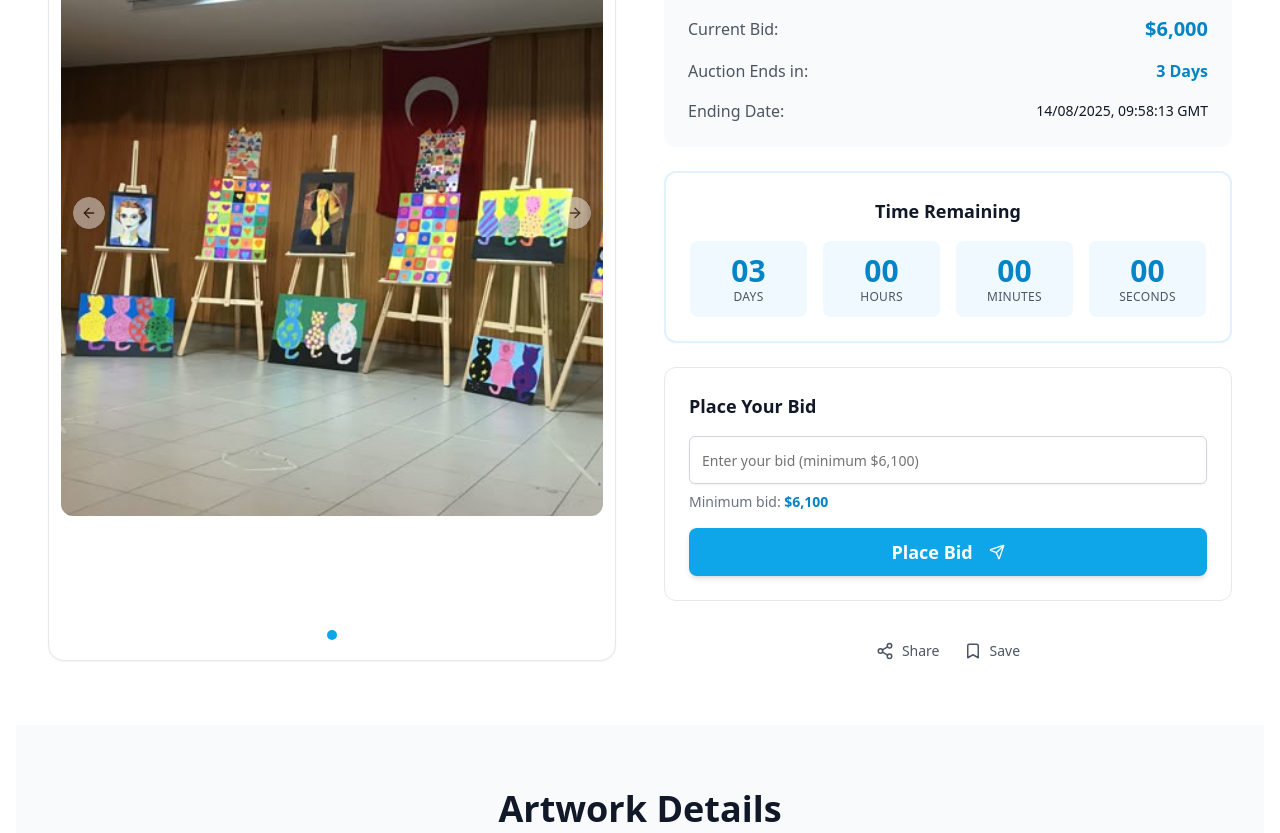
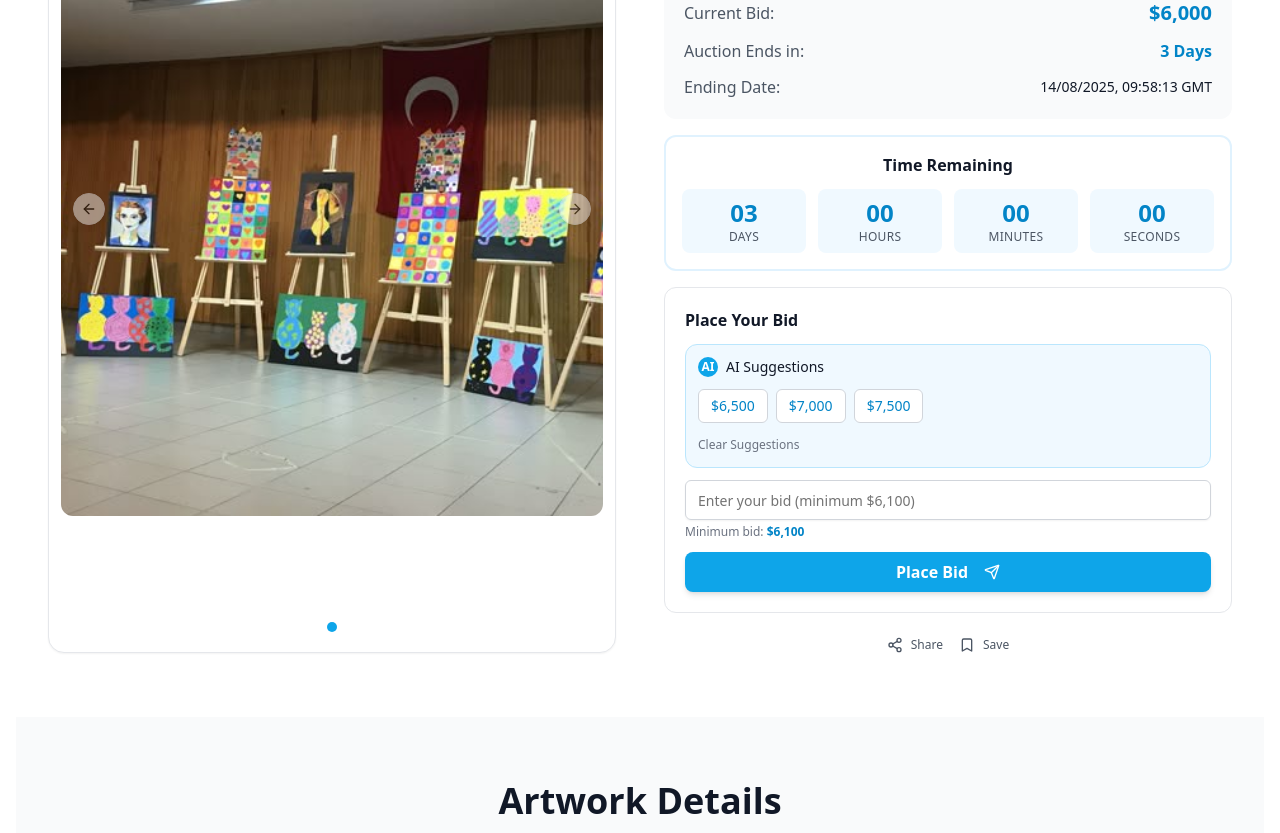
Before and after one commit to shahdhammouda02/ArtFeat, a React (Vite) app: page /auctions/1 in a window 1280 px wide. Shown: the part 500-1333 px from the top of the page. Built offline with nearby package versions, Linux system fonts and the light colour scheme.

Commit message:
Auction Page with AI

```diff
--- a/src/pages/Auctions/components/AuctionBidView.tsx
+++ b/src/pages/Auctions/components/AuctionBidView.tsx
@@ -124,7 +124,7 @@ export default function AuctionBidView({ id }: { id: number }) {
         </div>
 
         {/* Auction Details Section */}
-        <div className="h-full flex flex-col justify-between space-y-6">
+        <div className="h-full flex flex-col justify-between space-y-4">
           <div>
             <h1 className="text-3xl lg:text-4xl font-bold text-gray-900 leading-tight">
               {item.title}
@@ -138,8 +138,8 @@ export default function AuctionBidView({ id }: { id: number }) {
           </div>
 
           {/* Middle Content - Price Information */}
-          <div className="flex-grow space-y-6">
-            <div className="bg-gray-50 rounded-xl p-6 space-y-4">
+          <div className="flex-grow space-y-4">
+            <div className="bg-gray-50 rounded-xl p-5 space-y-3">
               <div className="flex items-center justify-between">
                 <span className="text-gray-600 font-medium">Starting Price:</span>
                 <span className="text-gray-900 font-semibold text-lg">
@@ -167,62 +167,117 @@ export default function AuctionBidView({ id }: { id: number }) {
             </div>
 
           {/* Countdown Timer */}
-          <div className="bg-white border-2 border-sky-100 rounded-xl p-6">
-            <h3 className="text-lg font-semibold text-gray-900 mb-4 text-center">Time Remaining</h3>
-            <div className="grid grid-cols-4 gap-4 text-center">
-              <div className="bg-sky-50 rounded-lg p-3">
-                <div className="text-2xl lg:text-3xl font-bold text-sky-600">{String(d).padStart(2, "0")}</div>
+          <div className="bg-white border-2 border-sky-100 rounded-xl p-4">
+            <h3 className="text-base font-semibold text-gray-900 mb-3 text-center">Time Remaining</h3>
+            <div className="grid grid-cols-4 gap-3 text-center">
+              <div className="bg-sky-50 rounded-lg p-2">
+                <div className="text-xl lg:text-2xl font-bold text-sky-600">{String(d).padStart(2, "0")}</div>
                 <div className="text-xs font-medium text-gray-600 tracking-wide">DAYS</div>
               </div>
-              <div className="bg-sky-50 rounded-lg p-3">
-                <div className="text-2xl lg:text-3xl font-bold text-sky-600">{String(h).padStart(2, "0")}</div>
+              <div className="bg-sky-50 rounded-lg p-2">
+                <div className="text-xl lg:text-2xl font-bold text-sky-600">{String(h).padStart(2, "0")}</div>
                 <div className="text-xs font-medium text-gray-600 tracking-wide">HOURS</div>
               </div>
-              <div className="bg-sky-50 rounded-lg p-3">
-                <div className="text-2xl lg:text-3xl font-bold text-sky-600">{String(m).padStart(2, "0")}</div>
+              <div className="bg-sky-50 rounded-lg p-2">
+                <div className="text-xl lg:text-2xl font-bold text-sky-600">{String(m).padStart(2, "0")}</div>
                 <div className="text-xs font-medium text-gray-600 tracking-wide">MINUTES</div>
               </div>
-              <div className="bg-sky-50 rounded-lg p-3">
-                <div className="text-2xl lg:text-3xl font-bold text-sky-600">{String(s).padStart(2, "0")}</div>
+              <div className="bg-sky-50 rounded-lg p-2">
+                <div className="text-xl lg:text-2xl font-bold text-sky-600">{String(s).padStart(2, "0")}</div>
                 <div className="text-xs font-medium text-gray-600 tracking-wide">SECONDS</div>
               </div>
             </div>
           </div>
 
           {/* Bidding Form */}
-          <div className="bg-white border border-gray-200 rounded-xl p-6">
-            <h3 className="text-lg font-semibold text-gray-900 mb-4">Place Your Bid</h3>
-            <form onSubmit={handleSubmit} className="space-y-4">
+          <div className="bg-white border border-gray-200 rounded-xl p-5">
+            <h3 className="text-base font-semibold text-gray-900 mb-3">Place Your Bid</h3>
+
+            {/* AI Suggestions */}
+            <div className="mb-3 p-3 bg-sky-50 border border-sky-200 rounded-xl">
+              <div className="flex items-center gap-2 mb-3">
+                <div className="w-5 h-5 bg-sky-500 rounded-full flex items-center justify-center">
+                  <span className="text-xs font-bold text-white">AI</span>
+                </div>
+                <span className="text-sm font-medium text-gray-900">AI Suggestions</span>
+              </div>
+
+              <div className="flex gap-2 mb-2">
+                <button
+                  type="button"
+                  onClick={() => {
+                    const input = document.querySelector('input[name="bid"]') as HTMLInputElement;
+                    if (input) input.value = (currentBidNum + 500).toString();
+                  }}
+                  className="px-3 py-1.5 bg-white border border-gray-300 rounded-md text-sm font-medium text-sky-600 hover:bg-sky-50 hover:border-sky-300 transition-colors"
+                >
+                  ${(currentBidNum + 500).toLocaleString()}
+                </button>
+                <button
+                  type="button"
+                  onClick={() => {
+                    const input = document.querySelector('input[name="bid"]') as HTMLInputElement;
+                    if (input) input.value = (currentBidNum + 1000).toString();
+                  }}
+                  className="px-3 py-1.5 bg-white border border-gray-300 rounded-md text-sm font-medium text-sky-600 hover:bg-sky-50 hover:border-sky-300 transition-colors"
+                >
+                  ${(currentBidNum + 1000).toLocaleString()}
+                </button>
+                <button
+                  type="button"
+                  onClick={() => {
+                    const input = document.querySelector('input[name="bid"]') as HTMLInputElement;
+                    if (input) input.value = (currentBidNum + 1500).toString();
+                  }}
+                  className="px-3 py-1.5 bg-white border border-gray-300 rounded-md text-sm font-medium text-sky-600 hover:bg-sky-50 hover:border-sky-300 transition-colors"
+                >
+                  ${(currentBidNum + 1500).toLocaleString()}
+                </button>
+              </div>
+
+              <button
+                type="button"
+                onClick={() => {
+                  const input = document.querySelector('input[name="bid"]') as HTMLInputElement;
+                  if (input) input.value = '';
+                }}
+                className="text-xs text-gray-500 hover:text-gray-700 transition-colors"
+              >
+                Clear Suggestions
+              </button>
+            </div>
+
+            <form onSubmit={handleSubmit} className="space-y-3">
               <div>
                 <Input
                   name="bid"
                   type="number"
                   placeholder={`Enter your bid (minimum $${minAllowed.toLocaleString()})`}
-                  className="h-12 text-lg border-gray-300 focus:border-sky-500 focus:ring-sky-500"
+                  className="h-10 text-base border-gray-300 focus:border-sky-500 focus:ring-sky-500"
                 />
-                <p className="text-sm text-gray-500 mt-2">
+                <p className="text-xs text-gray-500 mt-1">
                   Minimum bid: <span className="font-semibold text-sky-600">${minAllowed.toLocaleString()}</span>
                 </p>
               </div>
               <Button
                 type="submit"
-                className="w-full h-12 bg-sky-500 hover:bg-sky-600 text-white font-semibold text-lg rounded-lg shadow-md transition-all duration-300 hover:shadow-lg"
+                className="w-full h-10 bg-sky-500 hover:bg-sky-600 text-white font-semibold text-base rounded-lg shadow-md transition-all duration-300 hover:shadow-lg"
               >
                 Place Bid
-                <Send size={18} className="ml-2" />
+                <Send size={16} className="ml-2" />
               </Button>
             </form>
           </div>
 
           {/* Action Buttons */}
-          <div className="flex items-center justify-center gap-6 pt-4">
+          <div className="flex items-center justify-center gap-4 pt-2">
             <button className="flex items-center gap-2 text-gray-600 hover:text-sky-600 transition-colors duration-200">
-              <Share2 size={18} />
-              <span className="text-sm font-medium">Share</span>
+              <Share2 size={16} />
+              <span className="text-xs font-medium">Share</span>
             </button>
             <button className="flex items-center gap-2 text-gray-600 hover:text-sky-600 transition-colors duration-200">
-              <Bookmark size={18} />
-              <span className="text-sm font-medium">Save</span>
+              <Bookmark size={16} />
+              <span className="text-xs font-medium">Save</span>
             </button>
           </div>
           </div>
```
